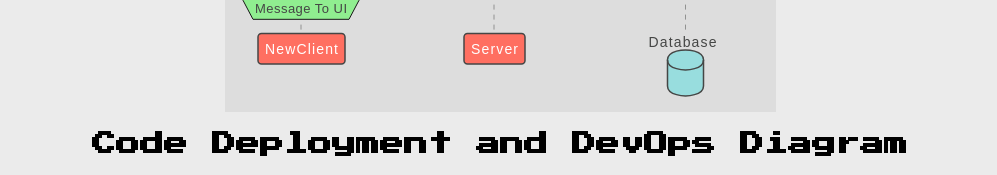
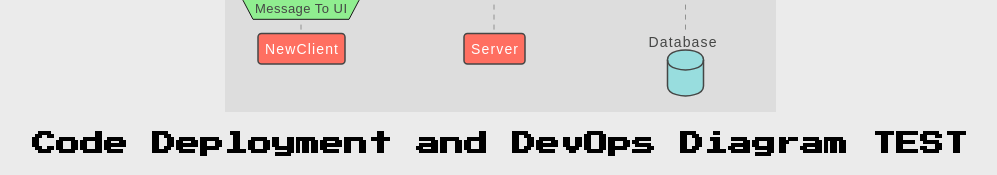
Before and after one commit to evbr1432/botChatApp, a website: page public/about.html in a window 1280 px wide. Shown: the part 6800-6975 px from the top of the page, without its empty margins (140-1137 px from the left). Drawn offline with Linux system fonts and the light colour scheme; files whose address does not match are found by name.

Commit message:
testing push to repo

```diff
--- a/public/about.html
+++ b/public/about.html
@@ -48,5 +48,5 @@
 <h2 class="more-info">New Client Diagram</h2>
 <img src = "NewClientSeqDiagram.svg" alt="new_client_diagram"/>
 
-<h2 class="more-info">Code Deployment and DevOps Diagram</h2>
+<h2 class="more-info">Code Deployment and DevOps Diagram TEST</h2>
 <img src = "botchatapp_devops_flow.drawio.svg" alt="botchatapp_devops_diagram"/>
```
